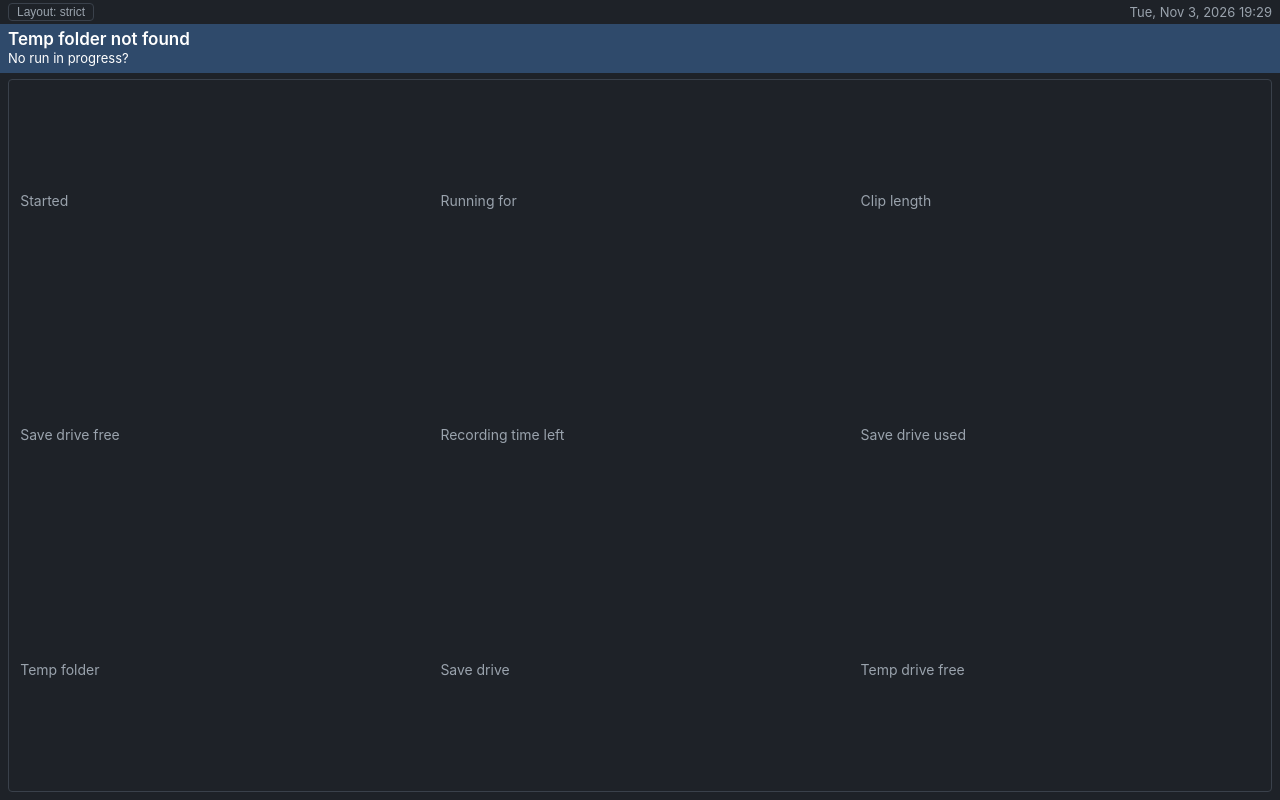
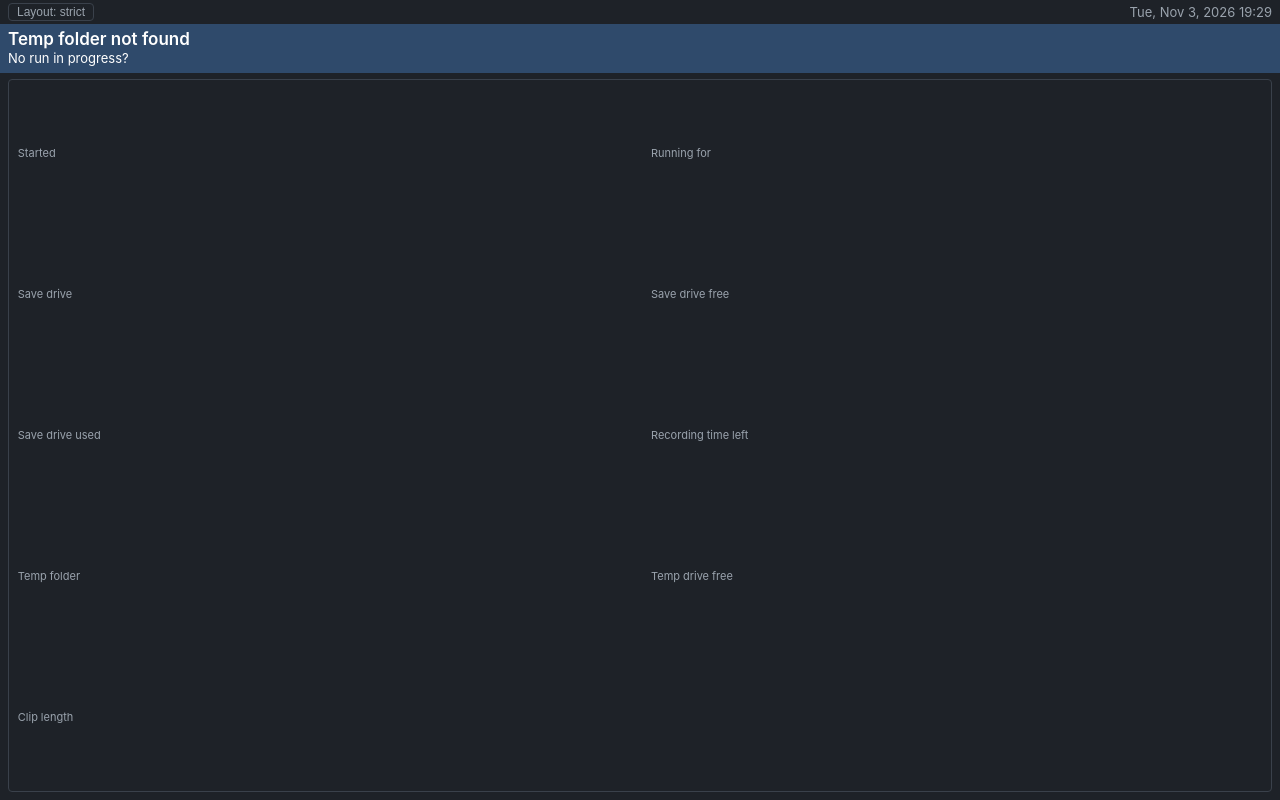
Before and after one commit to preinagel/ratrixcam, a plain HTML site: page gui/index.html in a window 1280 px wide. Drawn offline with Linux system fonts and the light colour scheme; no server answers.

Commit message:
gui: accounting font also limited by column width; two columns
Co-Authored-By: Claude Fable 5.1 <noreply@anthropic.com>

```diff
--- a/gui/style.css
+++ b/gui/style.css
@@ -119,10 +119,10 @@ body { display: flex; flex-direction: column; }
   border: 1px solid var(--line);
   border-radius: 4px;
   display: grid;
-  grid-template-columns: repeat(3, minmax(0, 1fr));
+  grid-template-columns: repeat(2, minmax(0, 1fr));
   grid-auto-rows: minmax(0, 1fr);
   align-items: center;
-  column-gap: 1.5em;
+  column-gap: 2em;
   padding: 0.3em 0.8em;
   font-size: var(--acc-font);
   line-height: 1.3;
@@ -139,7 +139,7 @@ body { display: flex; flex-direction: column; }
 
 #accounting .bar {
   display: inline-block; vertical-align: middle;
-  width: 40%; height: 0.5em; margin-right: 0.5em;
+  width: 8em; height: 0.5em; margin-right: 0.5em;
   background: var(--line); border-radius: 3px; overflow: hidden;
 }
 #accounting .bar-fill { height: 100%; width: 0; background: var(--accent); transition: width 0.5s; }
--- a/gui/viewer.js
+++ b/gui/viewer.js
@@ -17,7 +17,9 @@ const GAP_COL = 2;
 const TILE_GAP = 0.025;
 const BLOCK_GAP = 0.09;
 const TITLE_FONT = 0.05; // clamped to 9..18 px
-const ACC_MIN_H = 64; // the accounting table never gets less than this (px)
+const ACC_ROWS = 5; // rows in the accounting table (two columns)
+const ACC_MIN_H = 96; // the accounting table never gets less than this (px)
+const ACC_FONT_MIN = 11, ACC_FONT_MAX = 26;
 
 // save-drive warning thresholds, on the expected recording time left
 const FYI_S = 24 * 3600; // orange: space for less than a day
@@ -251,14 +253,20 @@ function fitTiles() {
   fitAccounting();
 }
 
-// the accounting table takes whatever height is left; its font grows to use it
+// the accounting table takes whatever height is left; its font grows to use it, as far as
+// the widest cell still fits its column
 function fitAccounting() {
   const box = el("accounting");
   if (box.hidden) return;
-  const rows = 3;
-  const h = box.clientHeight - 8;
-  const size = Math.min(26, Math.max(11, h / (rows * 1.5)));
-  document.documentElement.style.setProperty("--acc-font", `${size.toFixed(1)}px`);
+  const root = document.documentElement.style;
+  let size = (box.clientHeight - 8) / (ACC_ROWS * 1.5);
+  const probe = 10; // measure every cell's text at this size, then scale
+  root.setProperty("--acc-font", `${probe}px`);
+  for (const cell of box.querySelectorAll(".cell")) {
+    if (cell.scrollWidth > 0) size = Math.min(size, probe * cell.clientWidth / cell.scrollWidth);
+  }
+  size = Math.min(ACC_FONT_MAX, Math.max(ACC_FONT_MIN, size));
+  root.setProperty("--acc-font", `${size.toFixed(1)}px`);
 }
 
 function setLayout(mode) {
@@ -440,30 +448,34 @@ function renderAccounting() {
   const save = (st && st.save_drive) || {}, temp = (st && st.temp_drive) || {};
   const warning = driveWarning();
   const level = warning ? warning.cls : "";
+  // two columns, ACC_ROWS rows, filled left to right
   const cells = [];
   cells.push(cellHTML("Started", state.runStarted ? `${fmtDate(state.runStarted)} ${fmtHM(state.runStarted)}` : ""));
   cells.push(cellHTML("Running for", state.runStarted ? fmtDHM((now - state.runStarted) / 1000) : ""));
-  cells.push(cellHTML("Clip length", cfg ? `${Number.isInteger(cfg.time_slice / 60) ? cfg.time_slice / 60 : (cfg.time_slice / 60).toFixed(1)} min` : ""));
 
   const freeKnown = save.found !== false && save.free_bytes != null;
+  cells.push(cellHTML("Save drive", cfg ? shortPath(cfg.save_path) : ""));
   cells.push(cellHTML("Save drive free", freeKnown ? fmtBytes(save.free_bytes) : "", freeKnown && save.free_bytes === 0 ? "zero" : ""));
-  const leftKnown = save.found !== false && save.seconds_until_full != null;
-  const leftCls = !leftKnown ? "" : save.seconds_until_full <= 0 ? "zero" : save.seconds_until_full < FYI_S ? "warn" : "";
-  cells.push(cellHTML("Recording time left", leftKnown ? fmtDHM(save.seconds_until_full) : "", leftCls));
+
   if (save.total_bytes > 0 && save.used_bytes != null) {
     const pct = Math.min(100, 100 * save.used_bytes / save.total_bytes);
     cells.push(`<div class="cell"><span class="bar"><span class="bar-fill ${level}" style="width:${pct.toFixed(1)}%"></span></span>${pct.toFixed(0)}% of ${fmtBytes(save.total_bytes)} used</div>`);
   } else {
     cells.push(cellHTML("Save drive used", ""));
   }
+  const leftKnown = save.found !== false && save.seconds_until_full != null;
+  const leftCls = !leftKnown ? "" : save.seconds_until_full <= 0 ? "zero" : save.seconds_until_full < FYI_S ? "warn" : "";
+  cells.push(cellHTML("Recording time left", leftKnown ? fmtDHM(save.seconds_until_full) : "", leftCls));
 
   cells.push(cellHTML("Temp folder", cfg ? shortPath(cfg.temp_path) : ""));
-  cells.push(cellHTML("Save drive", cfg ? shortPath(cfg.save_path) : ""));
   cells.push(cellHTML("Temp drive free", temp.free_bytes != null ? fmtBytes(temp.free_bytes) : "", temp.free_bytes === 0 ? "zero" : ""));
+
+  cells.push(cellHTML("Clip length", cfg ? `${Number.isInteger(cfg.time_slice / 60) ? cfg.time_slice / 60 : (cfg.time_slice / 60).toFixed(1)} min` : ""));
+  cells.push(cellHTML("", ""));
 
   const html = cells.join("");
   const box = el("accounting");
-  if (box.dataset.html !== html) { box.innerHTML = html; box.dataset.html = html; }
+  if (box.dataset.html !== html) { box.innerHTML = html; box.dataset.html = html; fitAccounting(); }
 }
 
 function renderBanners() {
```
